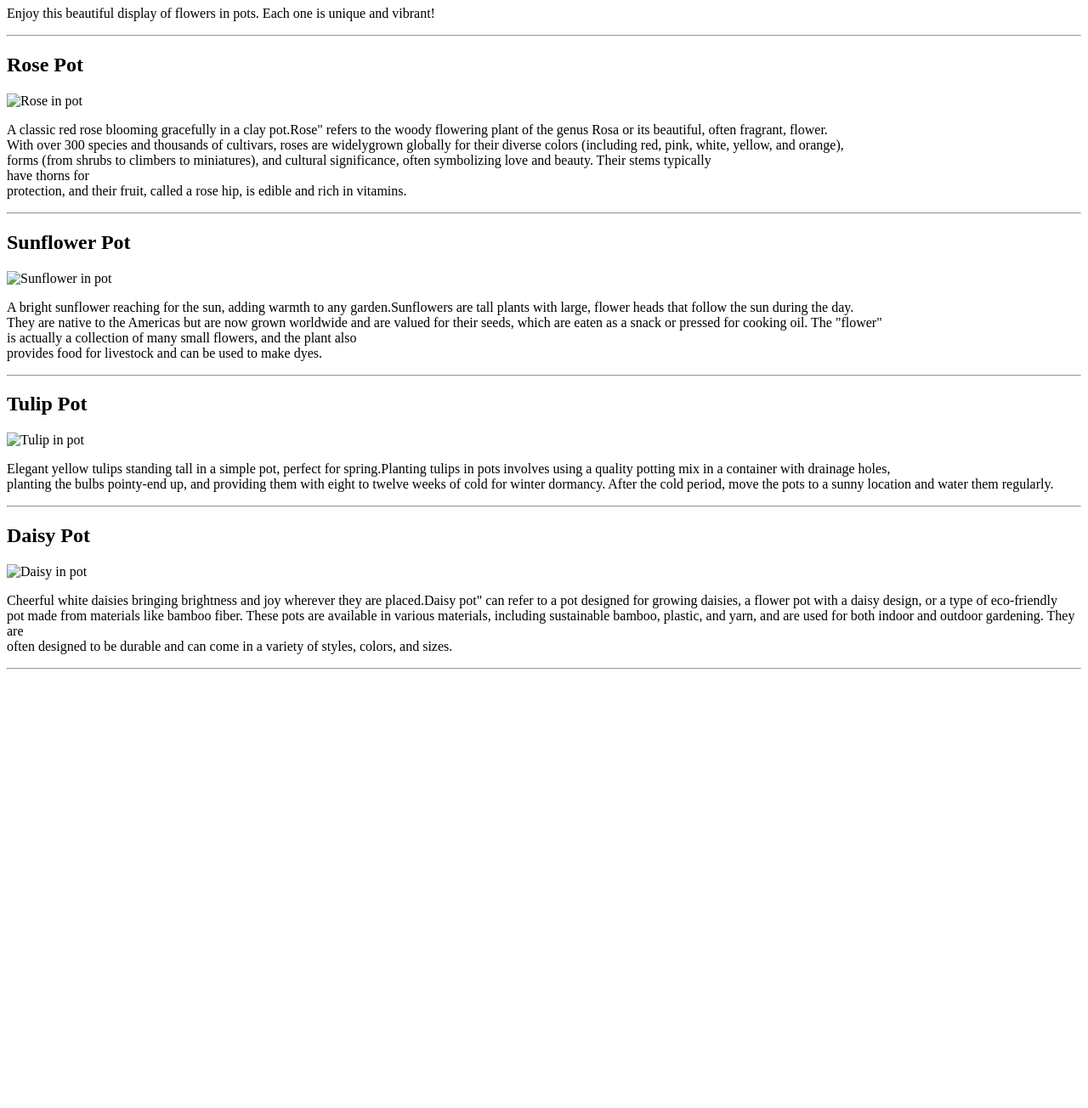
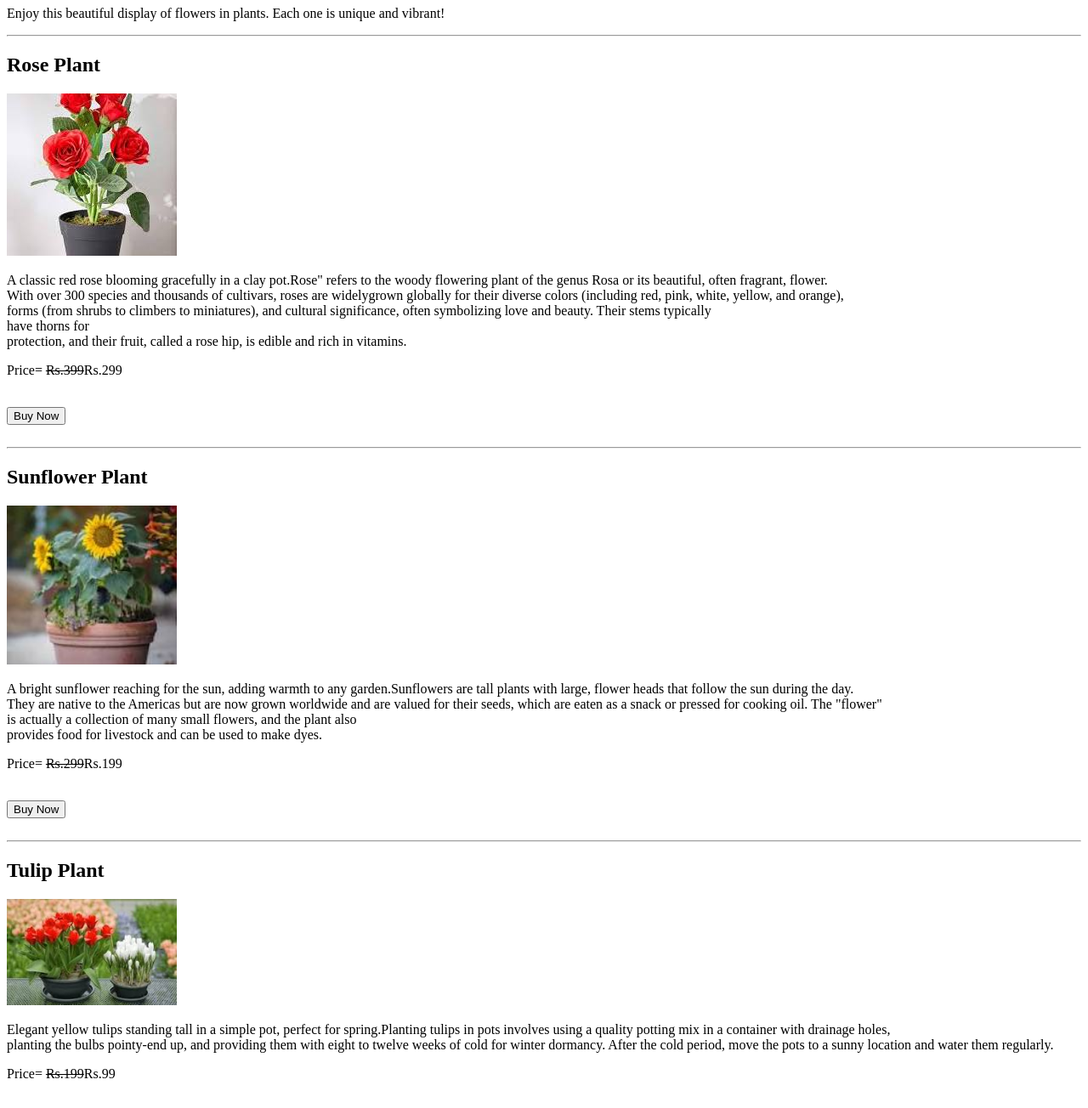
Before and after one commit to Vaishnavi-Pawar05/html-github-project-1-greenleaf-nursery, a plain HTML site: page pages/flowers.html in a window 1280 px wide. Shown: the part 74-1378 px from the top of the page at 85% size. Before the commit the page ends 870 px from the top, so only its background shows below. Drawn offline with Linux system fonts and the light colour scheme.

Commit message:
info added

```diff
--- a/pages/flowers.html
+++ b/pages/flowers.html
@@ -1,51 +1,48 @@
 <!DOCTYPE html>
 <html>
 <head>
-    <title>Flower plants Page</title>
+    <title>Flower Plants Page</title>
 </head>
 <body>
-
-  <h1>🌺 Welcome to Our Flower Pot Collection 🌺</h1>
-
-  <p>Enjoy this beautiful display of flowers in pots. Each one is unique and vibrant!</p>
-
+  <h1>🌺 Welcome To Our Flower Plants Collection 🌺</h1>
+  <p>Enjoy this beautiful display of flowers in plants. Each one is unique and vibrant!</p>
   <hr>
-
-  <!-- Flower Pot 1 -->
-  <h2>Rose Pot</h2>
-  <img src="./../RosePot.png" alt="Rose in pot" width="200">
+  <!-- Flower  Plant 1 -->
+  <h2>Rose Plant</h2>
+  <img src="./../images/Roseplant.png" alt="Rose in Plant " width="200">
   <p>A classic red rose blooming gracefully in a clay pot.Rose" refers to the woody flowering plant of the genus Rosa or its beautiful, often fragrant, flower. <br/>
      With over 300 species and thousands of cultivars, roses are widelygrown globally for their diverse colors (including red, pink, white, yellow, and orange),<br/>
       forms (from shrubs to climbers to miniatures), and cultural significance, often symbolizing love and beauty. Their stems typically <br/>have thorns for <br/>
       protection, and their fruit, called a rose hip, is edible and rich in vitamins.  </p>
-
+     <p>Price=</h2> <del>Rs.399</del>Rs.299 </p><br/>
+        <input type="submit" value="Buy Now"/><br/><br/>
   <hr>
-
-  <!-- Flower Pot 2 -->
-  <h2>Sunflower Pot</h2>
-  <img src="./../SunflowerPot.png" alt="Sunflower in pot" width="200">
+  <!-- Flower  Plant 2 -->
+  <h2>Sunflower Plant</h2>
+  <img src="./../images/Sunflowerplant.png" alt="Sunflower in Plant" width="200">
   <p>A bright sunflower reaching for the sun, adding warmth to any garden.Sunflowers are tall plants with large, flower heads that follow the sun during the day. <br/>
     They are native to the Americas but are now grown worldwide and are valued for their seeds, which are eaten as a snack or pressed for cooking oil. The "flower" <br/>
     is actually a collection of many small flowers, and the plant also <br/>
     provides food for livestock and can be used to make dyes.  </p>
-
+    <p>Price=</h2> <del>Rs.299</del>Rs.199 </p><br/>
+        <input type="submit" value="Buy Now"/><br/><br/>
   <hr>
-
-  <!-- Flower Pot 3 -->
-  <h2>Tulip Pot</h2>
-  <img src="./../tulippot.png" alt="Tulip in pot" width="200">
+  <!-- Flower Plant 3 -->
+  <h2>Tulip Plant</h2>
+  <img src="./../images/tulipplant.png" alt="Tulip in Plant" width="200">
   <p>Elegant yellow tulips standing tall in a simple pot, perfect for spring.Planting tulips in pots involves using a quality potting mix in a container with drainage holes,<br/>
      planting the bulbs pointy-end up, and providing them with eight to twelve weeks of cold for winter dormancy. After the cold period, move the pots to a sunny location and water them regularly.  </p>
-
+     <p>Price=</h2> <del>Rs.199</del>Rs.99 </p><br/>
+        <input type="submit" value="Buy Now"/><br/><br/>
   <hr>
-
-  <!-- Flower Pot 4 -->
-  <h2>Daisy Pot</h2>
-  <img src="./../daisypot.png" alt="Daisy in pot" width="200">
+  <!-- Flower Plant 4 -->
+  <h2>Daisy Plant</h2>
+  <img src="./../images/daisyplant.png" alt="Daisy in Plant" width="200">
   <p>Cheerful white daisies bringing brightness and joy wherever they are placed.Daisy pot" can refer to a pot designed for growing daisies, a flower pot with a daisy design, or a type of eco-friendly <br/>
      pot made from materials like bamboo fiber. These pots are available in various materials, including sustainable bamboo, plastic, and yarn, and are used for both indoor and outdoor gardening. They are <br/>
       often designed to be durable and can come in a variety of styles, colors, and sizes.  </p>
-
+     <p>Price=</h2> <del>Rs.499</del>Rs.399 </p><br/>
+        <input type="submit" value="Buy Now"/><br/><br/>
   <hr>
 </body>
 </html>
```
Also changed, not shown: images/daisyplant.png (added), images/roseplant.png (added), images/sunflowerplant.png (added), images/tulipplant.png (added).
